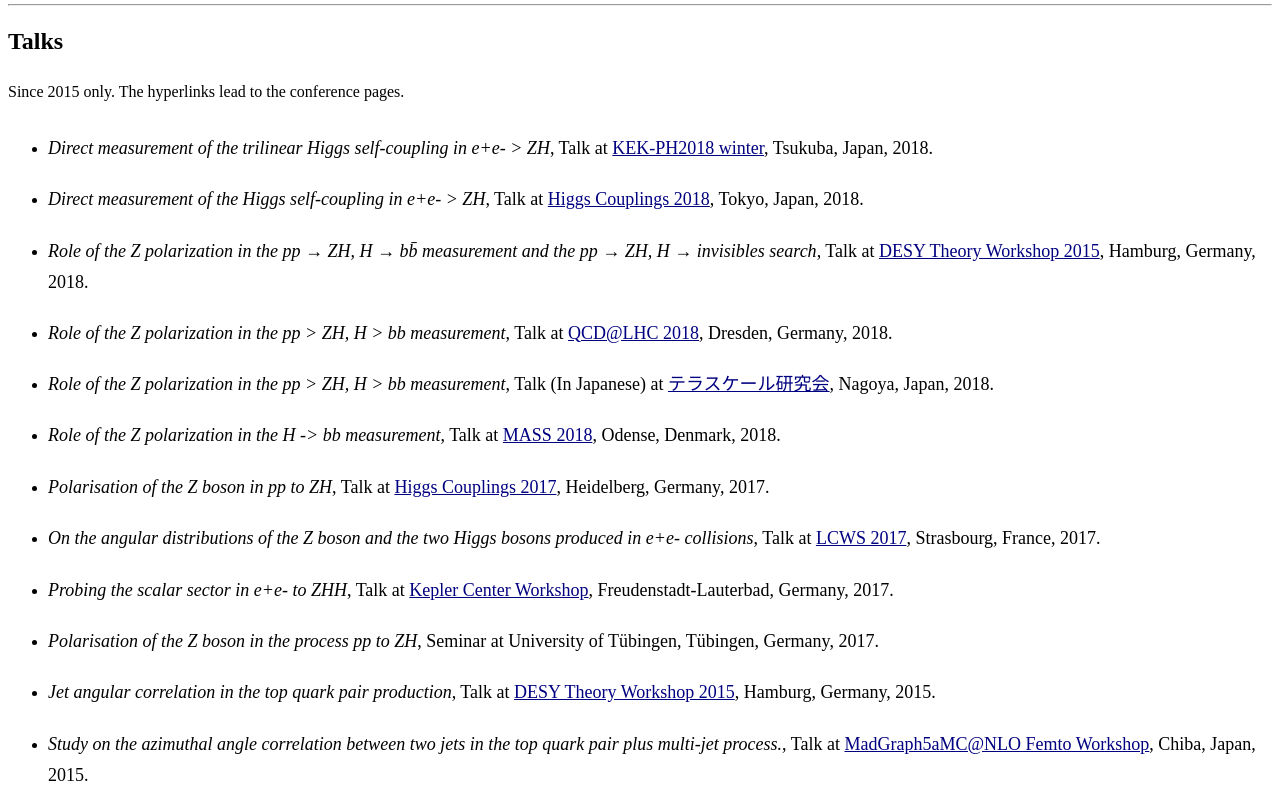
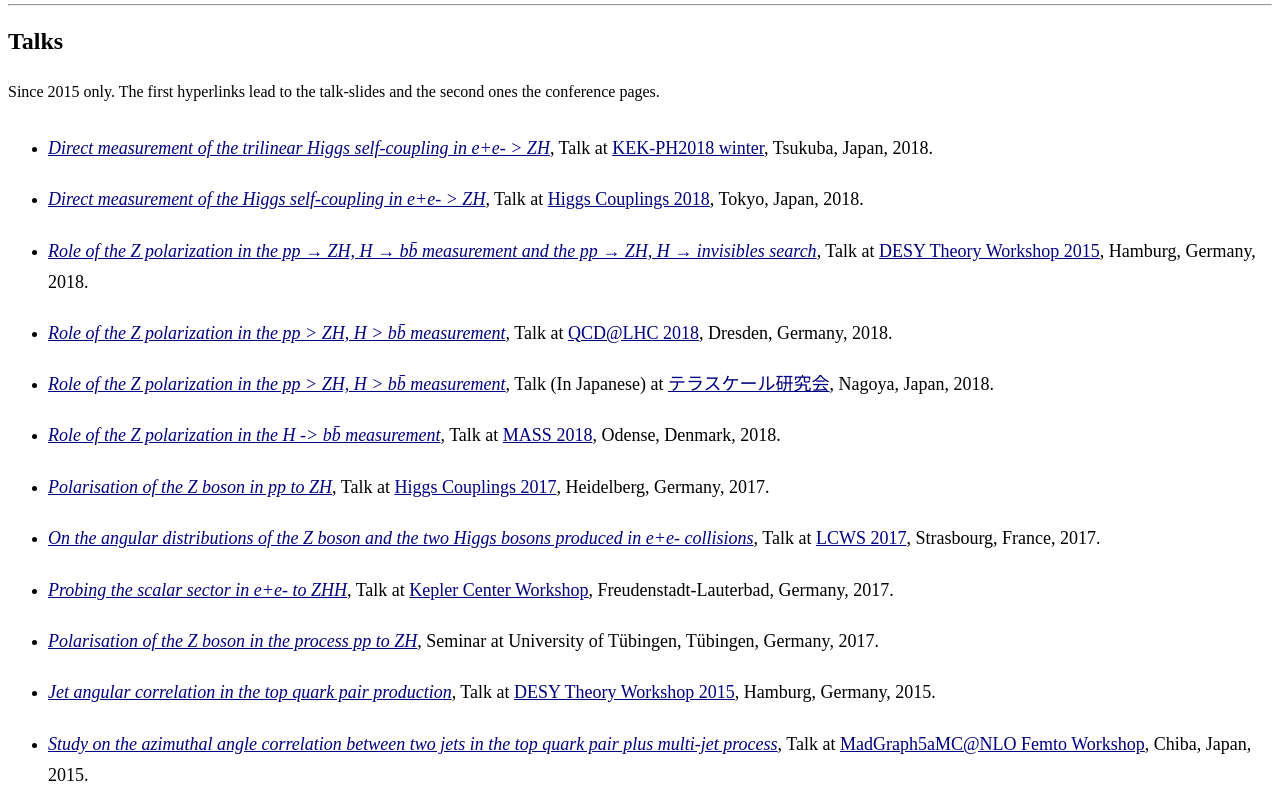
Before and after one commit to junnaka51/junnaka51.github.io, a plain HTML site: page cv.html in a window 1280 px wide. Shown: the part 1600-2400 px from the top of the page. Drawn offline with Linux system fonts and the light colour scheme.

Commit message:
Initial commit

```diff
--- a/cv.html
+++ b/cv.html
@@ -70,7 +70,7 @@ ol li {
 <hr>
 <h2>Publications*</h2>
 
-The hyperlinks lead to the publishers' pages.
+The hyperlinks bring you to the publishers' pages.
 
 <ol>
 <li><font  size="4"><em>Direct  measurement  of the Higgs self-coupling in e+e- → ZH</em>, J. Nakamura and A. Shivaji, <a href="https://arxiv.org/abs/1812.01576" target="_blank">arXiv:1812.01576 [hep-ph]</a>, submitted to Phys. Rev. Lett., in review.</font></li>
@@ -110,34 +110,34 @@ The hyperlinks lead to the publishers' pages.
 <h2>Talks</h2>
 
 Since 2015 only.
-The hyperlinks lead to the conference pages.
+The first hyperlinks lead to the talk-slides and the second ones the conference pages.
 
 
 <ul>
-<li><font size="4"><em>Direct  measurement  of the trilinear Higgs self-coupling in e+e- > ZH</em>, Talk at <a href="https://conference-indico.kek.jp/indico/event/51/" target="_blank">KEK-PH2018 winter</a>, Tsukuba, Japan, 2018.</font></li>
+<li><font size="4"><em><a href="KEKPH2018-JN.pdf" target="_blank">Direct  measurement  of the trilinear Higgs self-coupling in e+e- > ZH</a></em>, Talk at <a href="https://conference-indico.kek.jp/indico/event/51/" target="_blank">KEK-PH2018 winter</a>, Tsukuba, Japan, 2018.</font></li>
 
-<li><font size="4"><em>Direct  measurement  of the Higgs self-coupling in e+e- > ZH</em>, Talk at <a href="https://indico.cern.ch/event/732102/" target="_blank">Higgs Couplings 2018</a>, Tokyo, Japan, 2018.</font></li>
+<li><font size="4"><em><a href="JN-HC2018.pdf" target="_blank">Direct  measurement  of the Higgs self-coupling in e+e- > ZH</a></em>, Talk at <a href="https://indico.cern.ch/event/732102/" target="_blank">Higgs Couplings 2018</a>, Tokyo, Japan, 2018.</font></li>
 
-<li><font size="4"><em>Role of the Z polarization in the pp → ZH, H → bb̄ measurement and the pp → ZH, H → invisibles search</em>, Talk at <a href="https://indico.desy.de/indico/event/20110/overview" target="_blank">DESY Theory Workshop 2015</a>, Hamburg, Germany, 2018.</font></li>
+<li><font size="4"><em><a href="desy2018.pdf" target="_blank">Role of the Z polarization in the pp → ZH, H → bb̄ measurement and the pp → ZH, H → invisibles search</a></em>, Talk at <a href="https://indico.desy.de/indico/event/20110/overview" target="_blank">DESY Theory Workshop 2015</a>, Hamburg, Germany, 2018.</font></li>
 
 
-<li><font size="4"><em>Role of the Z polarization in the pp > ZH, H > bb measurement</em>, Talk at <a href="https://indico.cern.ch/event/662485/" target="_blank">QCD@LHC 2018</a>, Dresden, Germany, 2018.</font></li>
+<li><font size="4"><em><a href="dresden2018.pdf" target="_blank">Role of the Z polarization in the pp > ZH, H > bb̄ measurement</a></em>, Talk at <a href="https://indico.cern.ch/event/662485/" target="_blank">QCD@LHC 2018</a>, Dresden, Germany, 2018.</font></li>
 
-<li><font size="4"><em>Role of the Z polarization in the pp > ZH, H > bb measurement</em>, Talk (In Japanese) at <a href="https://indico.cern.ch/event/723156/" target="_blank">テラスケール研究会</a>, Nagoya, Japan, 2018.</font></li>
+<li><font size="4"><em><a href="nagoya2018.pdf" target="_blank">Role of the Z polarization in the pp > ZH, H > bb̄ measurement</a></em>, Talk (In Japanese) at <a href="https://indico.cern.ch/event/723156/" target="_blank">テラスケール研究会</a>, Nagoya, Japan, 2018.</font></li>
 
-<li><font size="4"><em>Role of the Z polarization in the H -> bb measurement</em>, Talk at <a href="http://indico.cp3-origins.dk/event/18/" target="_blank">MASS 2018</a>, Odense, Denmark, 2018.</font></li>
+<li><font size="4"><em><a href="odense2018.pdf" target="_blank">Role of the Z polarization in the H -> bb̄ measurement</a></em>, Talk at <a href="http://indico.cp3-origins.dk/event/18/" target="_blank">MASS 2018</a>, Odense, Denmark, 2018.</font></li>
 
-<li><font size="4"><em>Polarisation of the Z boson in pp to ZH</em>, Talk at <a href="https://www.thphys.uni-heidelberg.de/~higgs/index.php" target="_blank">Higgs Couplings 2017</a>, Heidelberg, Germany, 2017.</font></li>
+<li><font size="4"><em><a href="hc2017.pdf" target="_blank">Polarisation of the Z boson in pp to ZH</a></em>, Talk at <a href="https://www.thphys.uni-heidelberg.de/~higgs/index.php" target="_blank">Higgs Couplings 2017</a>, Heidelberg, Germany, 2017.</font></li>
 
-<li><font size="4"><em>On the angular distributions of the Z boson and the two Higgs bosons produced in e+e- collisions</em>, Talk at <a href="https://agenda.linearcollider.org/event/7645/overview" target="_blank">LCWS 2017</a>, Strasbourg, France, 2017.</font></li>
+<li><font size="4"><em><a href="lcws2017.pdf" target="_blank">On the angular distributions of the Z boson and the two Higgs bosons produced in e+e- collisions</a></em>, Talk at <a href="https://agenda.linearcollider.org/event/7645/overview" target="_blank">LCWS 2017</a>, Strasbourg, France, 2017.</font></li>
 
-<li><font size="4"><em>Probing the scalar sector in e+e- to ZHH</em>, Talk at <a href="https://pisrv1.am14.uni-tuebingen.de/indico/event/3/" target="_blank">Kepler Center Workshop</a>, Freudenstadt-Lauterbad, Germany, 2017.</font></li>
+<li><font size="4"><em><a href="kepler2017.pdf" target="_blank">Probing the scalar sector in e+e- to ZHH</a></em>, Talk at <a href="https://pisrv1.am14.uni-tuebingen.de/indico/event/3/" target="_blank">Kepler Center Workshop</a>, Freudenstadt-Lauterbad, Germany, 2017.</font></li>
 
-<li><font size="4"><em>Polarisation of the Z boson in the process pp to ZH</em>, Seminar at University of Tübingen, Tübingen, Germany, 2017.</font></li>
+<li><font size="4"><em><a href="ut2017727.pdf" target="_blank">Polarisation of the Z boson in the process pp to ZH</a></em>, Seminar at University of Tübingen, Tübingen, Germany, 2017.</font></li>
 
-<li><font size="4"><em>Jet angular correlation in the top quark pair production</em>, Talk at <a href="https://indico.desy.de/indico/event/11875/" target="_blank">DESY Theory Workshop 2015</a>, Hamburg, Germany, 2015.</font></li>
+<li><font size="4"><em><a href="desy2015.pdf" target="_blank">Jet angular correlation in the top quark pair production</a></em>, Talk at <a href="https://indico.desy.de/indico/event/11875/" target="_blank">DESY Theory Workshop 2015</a>, Hamburg, Germany, 2015.</font></li>
 
-<li><font size="4"><em>Study on the azimuthal angle correlation between two jets in the top quark pair plus multi-jet process.</em>, Talk at <a href="https://indico.ipmu.jp/indico/event/55/" target="_blank">MadGraph5aMC@NLO Femto Workshop</a>, Chiba, Japan, 2015.</font></li>
+<li><font size="4"><em><a href="ipmu2015.pdf" target="_blank">Study on the azimuthal angle correlation between two jets in the top quark pair plus multi-jet process</a></em>, Talk at <a href="https://indico.ipmu.jp/indico/event/55/" target="_blank">MadGraph5aMC@NLO Femto Workshop</a>, Chiba, Japan, 2015.</font></li>
 
 </ul>
 
```
Also changed, not shown: index.html (+0 -3 lines), physics.html (+2 -2 lines).
